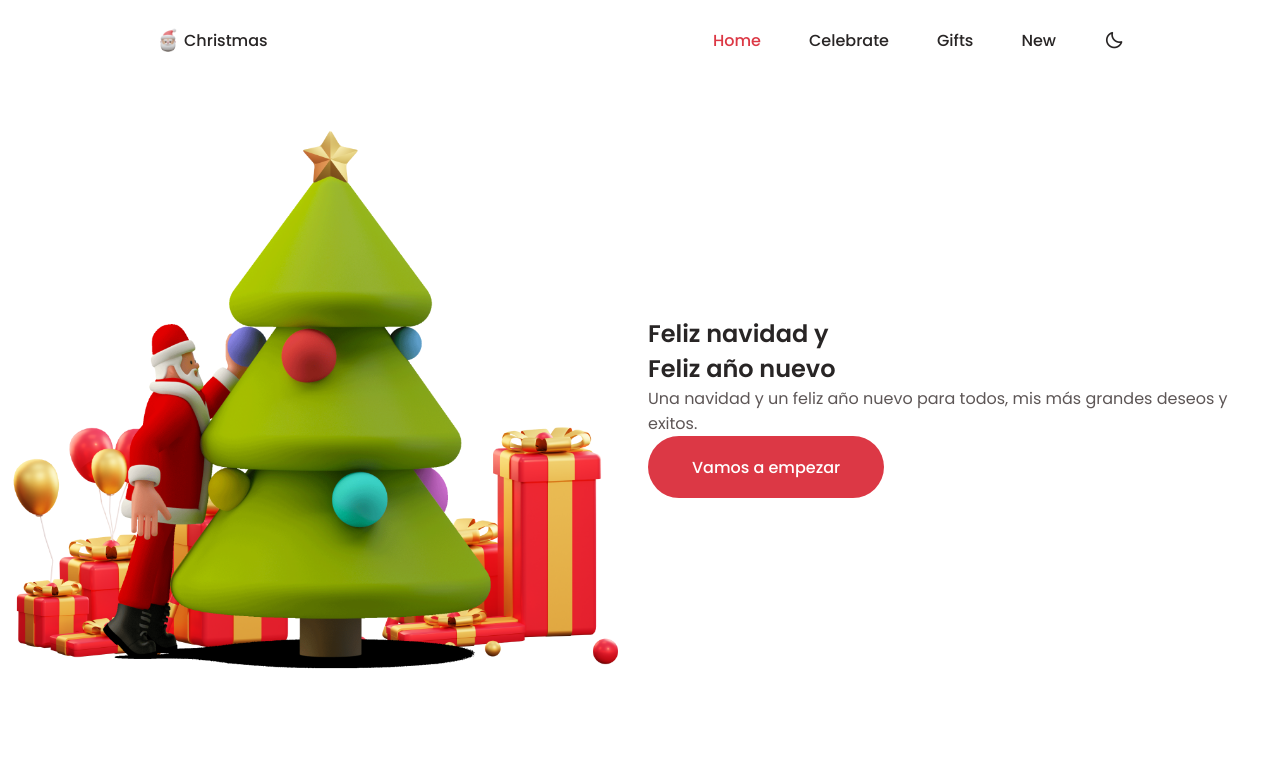
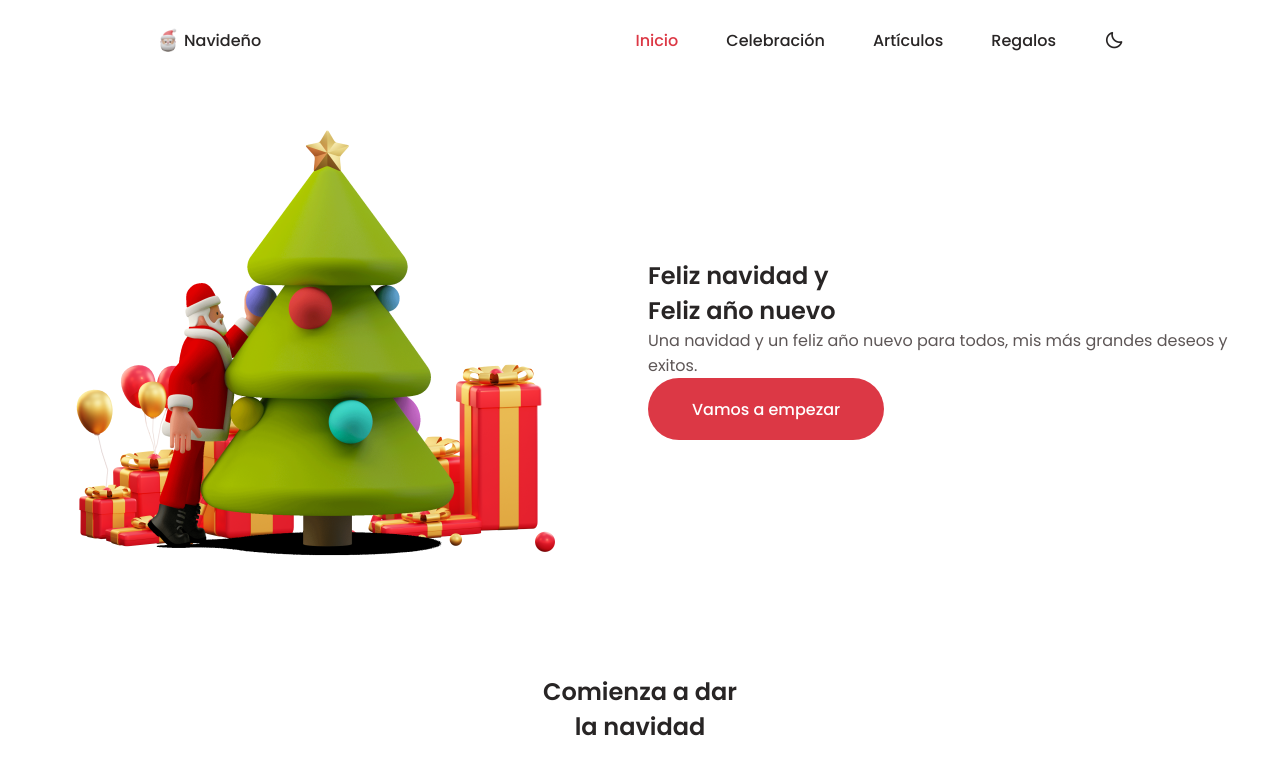
Before and after one commit to maximovj/pagina-web-navideno, a plain HTML site: page index.html in a window 1280 px wide. Shown: the top 781 px of the page. Drawn offline with nearby package versions, Linux system fonts and the light colour scheme.

Commit message:
* Se corrige titulo y clases css

```diff
--- a/index.html
+++ b/index.html
@@ -16,7 +16,7 @@
         <!--=============== CSS ===============-->
         <link rel="stylesheet" href="assets/css/styles.css">
 
-        <title>Responsive Christmas Website - Bedimcode</title>
+        <title>Página Web Navideño</title>
     </head>
     <body>
         <!--==================== HEADER ====================-->
@@ -24,22 +24,22 @@
             <nav class="nav container">
                 <a href="#" class="nav__logo">
                     <img src="assets/img/logo.png" alt="" class="nav__logo-img">
-                    Christmas
+                    Navideño
                 </a>
 
                 <div class="nav__menu" id="nav-menu">
                     <ul class="nav__list">
                         <li class="nav__item">
-                            <a href="#home" class="nav__link active-link">Home</a>
+                            <a href="#home" class="nav__link active-link">Inicio</a>
                         </li>
                         <li class="nav__item">
-                            <a href="#celebrate" class="nav__link">Celebrate</a>
+                            <a href="#celebrate" class="nav__link">Celebración</a>
                         </li>
                         <li class="nav__item">
-                            <a href="#gift" class="nav__link">Gifts</a>
+                            <a href="#gift" class="nav__link">Artículos</a>
                         </li>
                         <li class="nav__item">
-                            <a href="#new" class="nav__link">New</a>
+                            <a href="#new" class="nav__link">Regalos</a>
                         </li>
                     </ul>
 
@@ -67,7 +67,7 @@
             <!--==================== HOME ====================-->
             <section class="home" id="home">
                 <div class="home__container grid">
-                    <img src="assets/img/home.png" alt="home.png" class="home_img" />
+                    <img src="assets/img/home.png" alt="home.png" class="home__img" />
 
                     <div class="home__data">
                         <h1 class="hom__title">Feliz navidad y <br/> Feliz año nuevo</h1>
@@ -228,14 +228,14 @@
             <!--==================== MESSAGE ====================-->
             <section class="message section container">
                <div class="message__container grid">
-                <form action="" class="message_form">
+                <form action="" class="message__form">
                     <h2 class="message__title">
                         Enviar buenos <br> deseos
                     </h2>
                     <input type="email" placeholder="Escribe tú mensaje" class="message__input" />
                     <button class="button button__message">Enviar mensaje</button>
                 </form>
-                <img src="assets/img/message.png" alt="message.png" />
+                <img src="assets/img/message.png" alt="message.png" class="message__img" />
                </div>
             </section>
         </main>
```
